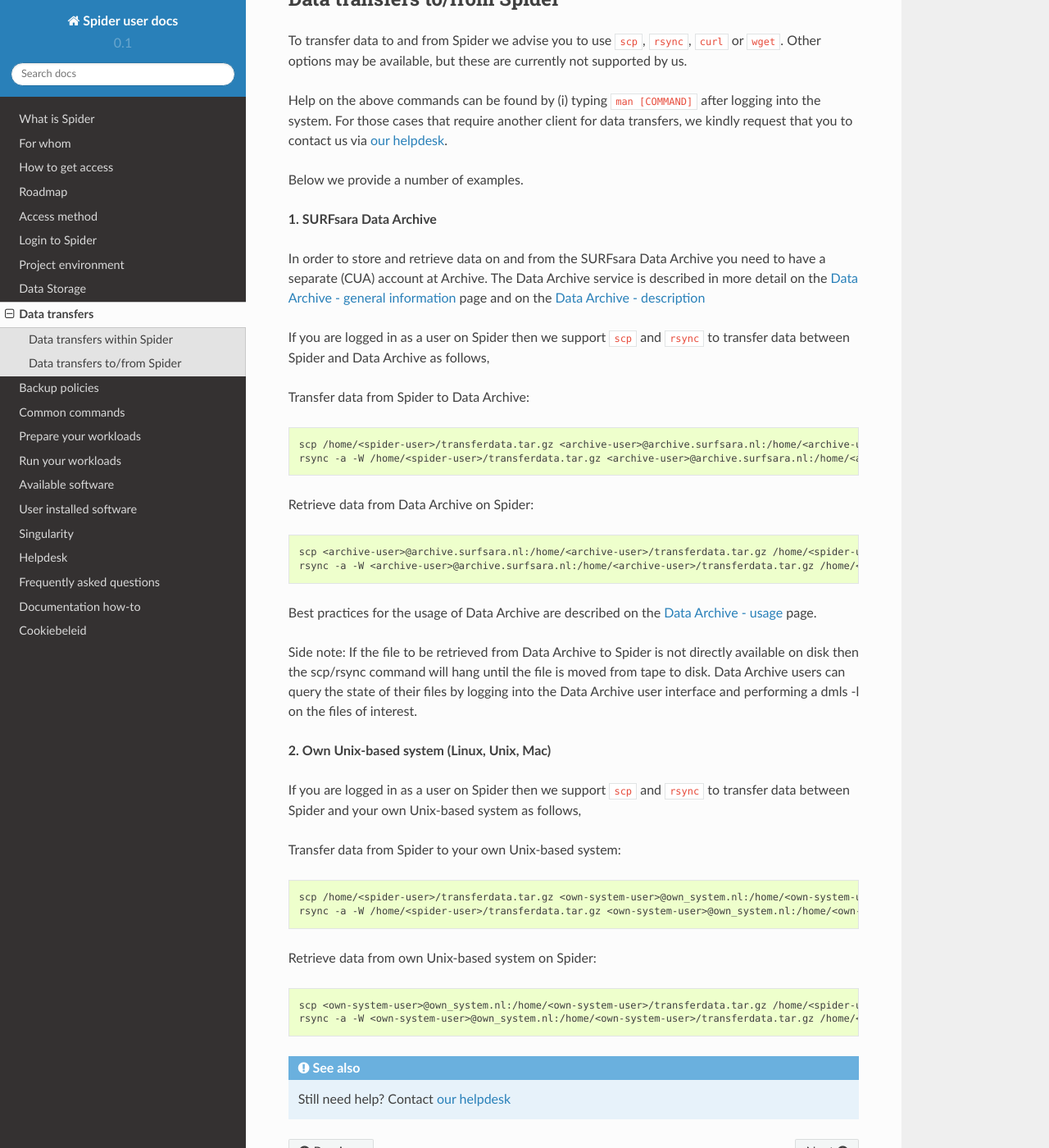
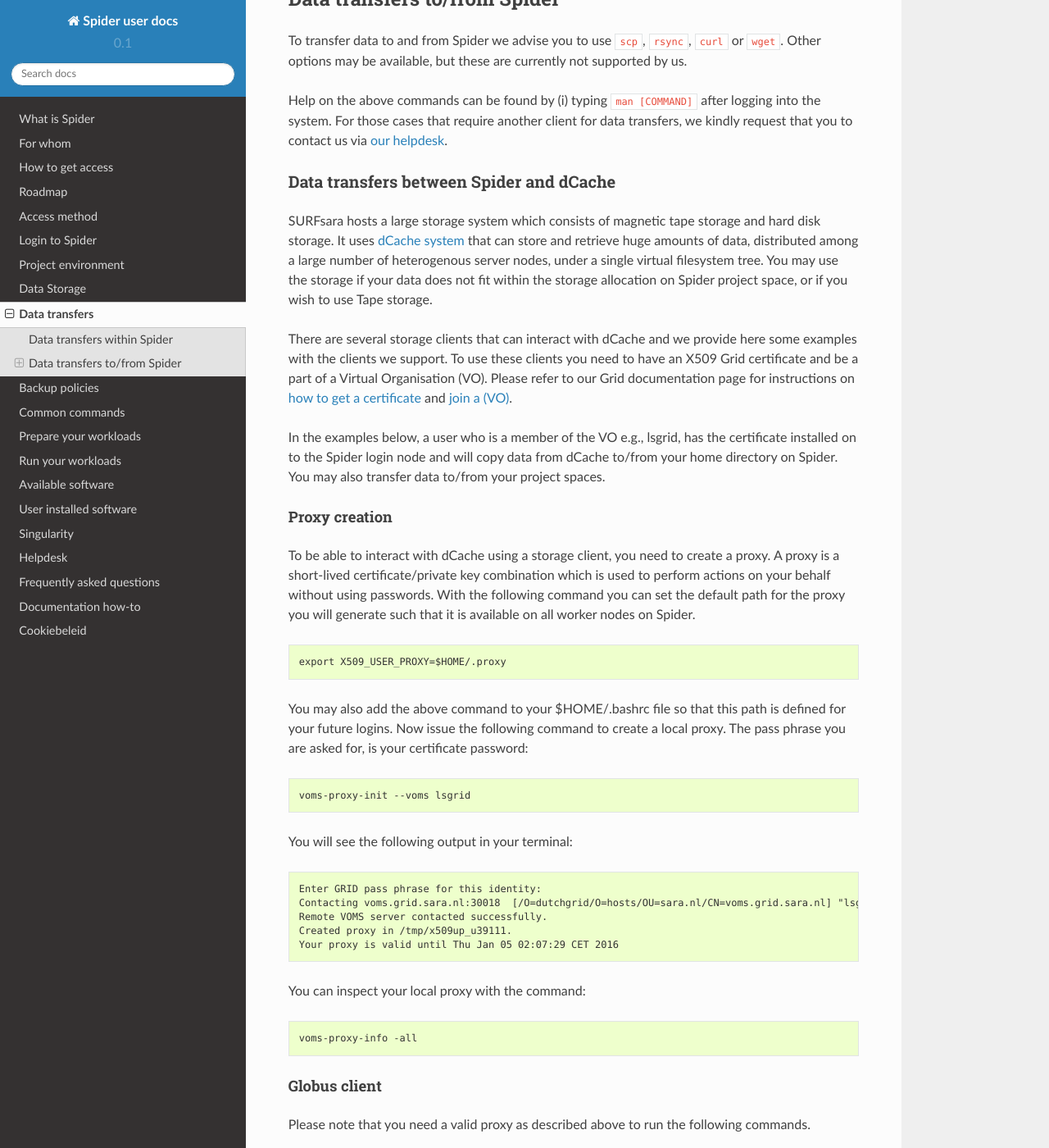
Before and after one commit to sara-nl/spiderdocs, a Sphinx documentation site: the page built from source/Pages/storage/data_transfers.rst, in a window 1280 px wide and 1400 px high, scrolled down 733 px. Shown: the whole window at 82% size. Built offline with Sphinx 7.4.7 and the Read the Docs theme 2.0.0, drawn with Linux system fonts in a browser that asks for light colours; pages that are not in the unit, such as notebooks, are missing from menus; some of the changed text lies outside the part shown.

```diff
--- a/source/Pages/storage/data_transfers.rst
+++ b/source/Pages/storage/data_transfers.rst
@@ -42,54 +42,142 @@
 transfers, we kindly request that you to contact us via
 :ref:`our helpdesk <helpdesk>`.
 
-Below we provide a number of examples.
+Data transfers between Spider and dCache
+========================================
 
-**1. SURFsara Data Archive**
+SURFsara hosts a large storage system which consists of magnetic tape storage and hard disk storage. It uses `dCache system`_ that can store and retrieve huge amounts of data, distributed among a large number of heterogenous server nodes, under a single virtual filesystem tree. You may use the storage if your data does not fit within the storage allocation on Spider project space, or if you wish to use Tape storage.
 
-In order to store and retrieve data on and from the SURFsara Data Archive you need to have a separate (CUA) account at Archive. The Data Archive service is described in more detail on the `Data Archive - general information`_ page and on the `Data Archive - description`_
+There are several storage clients that can interact with dCache and we provide here some examples with the clients we support. To use these clients you need to have an X509 Grid certificate and be a part of a Virtual Organisation (VO). Please refer to our Grid documentation page for instructions on `how to get a certificate`_  and `join a (VO)`_.
 
-If you are logged in as a user on Spider then we support ``scp`` and ``rsync`` to transfer data between Spider and Data Archive as follows,
+In the examples below, a user who is a member of the VO e.g., lsgrid, has the certificate installed on to the Spider login node and will copy data from dCache to/from your home directory on Spider. You may also transfer data to/from your project spaces.
 
-Transfer data from Spider to Data Archive:
+Proxy creation
+--------------
 
-.. code-block:: bash
+To be able to interact with dCache using a storage client, you need to create a proxy. A proxy is a short-lived certificate/private key combination which is used to perform actions on your behalf without using passwords. With the following command you can set the default path for the proxy you will generate such that it is available on all worker nodes on Spider.
 
-        scp /home/<spider-user>/transferdata.tar.gz <archive-user>@archive.surfsara.nl:/home/<archive-user>/
-        rsync -a -W /home/<spider-user>/transferdata.tar.gz <archive-user>@archive.surfsara.nl:/home/<archive-user>/
+.. code-block:: console
 
-Retrieve data from Data Archive on Spider:
+   export X509_USER_PROXY=$HOME/.proxy
 
-.. code-block:: bash
 
-        scp <archive-user>@archive.surfsara.nl:/home/<archive-user>/transferdata.tar.gz /home/<spider-user>/
-        rsync -a -W <archive-user>@archive.surfsara.nl:/home/<archive-user>/transferdata.tar.gz /home/<spider-user>/
+You may also add the above command to your $HOME/.bashrc file so that this path is defined for your future logins. Now issue the following command to create a local proxy. The pass phrase you are asked for, is your certificate password:
 
-Best practices for the usage of Data Archive are described on the `Data Archive - usage`_ page.
+.. code-block:: console
 
-Side note: If the file to be retrieved from Data Archive to Spider is not directly available on disk then the scp/rsync command will hang until the file is moved from tape to disk. Data Archive users can query the state of their files by logging into the Data Archive user interface and performing a dmls -l on the files of interest.
+   voms-proxy-init --voms lsgrid
 
-**2. Own Unix-based system (Linux, Unix, Mac)**
 
-If you are logged in as a user on Spider then we support ``scp`` and ``rsync`` to transfer data between Spider and your own Unix-based system as follows,
+You will see the following output in your terminal:
 
-Transfer data from Spider to your own Unix-based system:
+.. code-block:: console
 
-.. code-block:: bash
+   Enter GRID pass phrase for this identity:
+   Contacting voms.grid.sara.nl:30018  [/O=dutchgrid/O=hosts/OU=sara.nl/CN=voms.grid.sara.nl] "lsgrid"...
+   Remote VOMS server contacted successfully.
+   Created proxy in /tmp/x509up_u39111.
+   Your proxy is valid until Thu Jan 05 02:07:29 CET 2016
 
-        scp /home/<spider-user>/transferdata.tar.gz <own-system-user>@own_system.nl:/home/<own-system-user>/
-        rsync -a -W /home/<spider-user>/transferdata.tar.gz <own-system-user>@own_system.nl:/home/<own-system-user>/
 
-Retrieve data from own Unix-based system on Spider:
+You can inspect your local proxy with the command:
 
-.. code-block:: bash
+.. code-block:: console
 
-        scp <own-system-user>@own_system.nl:/home/<own-system-user>/transferdata.tar.gz /home/<spider-user>/
-        rsync -a -W <own-system-user>@own_system.nl:/home/<own-system-user>/transferdata.tar.gz /home/<spider-user>/
+   voms-proxy-info -all
+
+
+Globus client
+-------------
+Please note that you need a valid proxy as described above to run the following commands.
+
+* Listing directories on dCache:
+
+  .. code-block:: console
+
+     globus-url-copy -list gsiftp://gridftp.grid.sara.nl:2811/pnfs/grid.sara.nl/data/lsgrid/
+
+* Copy file from dCache to Spider:
+
+  .. code-block:: console
+
+     globus-url-copy \
+         gsiftp://gridftp.grid.sara.nl:2811/pnfs/grid.sara.nl/data/lsgrid/path-to-your-data/your-data.tar \
+         file:///`pwd`/your-data.tar
+
+* Copy file from Spider to dCache:
+
+  .. code-block:: console
+
+     globus-url-copy \
+         file:///$HOME/your-data.tar \
+         gsiftp://gridftp.grid.sara.nl:2811/pnfs/grid.sara.nl/data/lsgrid/path-to-your-data/your-data.tar
+
+* Copy directory from dCache to Spider:
+
+First create the directory locally, e.g. testdir.
+
+  .. code-block:: console
+
+     globus-url-copy -cd -r \
+     gsiftp://gridftp.grid.sara.nl:2811/pnfs/grid.sara.nl/data/lsgrid/path-to-your-data/testdir/ \
+     file:///$HOME/testdir/
+
+The ``globus-*`` client does not offer an option to create/delete directories or delete files. For this purpose you may use the gfal client as described below.
+
+gfal client
+-----------
+Please note that you need a valid proxy as described above to run the following commands.
+
+* Listing directories on dCache:
+
+ .. code-block:: console
+
+     gfal-ls -l gsiftp://gridftp.grid.sara.nl:2811/pnfs/grid.sara.nl/data/lsgrid/
+
+* Create directory on dCache:
+
+ .. code-block:: console
+
+     gfal-mkdir gsiftp://gridftp.grid.sara.nl:2811/pnfs/grid.sara.nl/data/lsgrid/path-to-your-data/newdir/
+
+* Copy file from dCache to Spider:
+
+
+  .. code-block:: console
+
+     gfal-copy \
+         gsiftp://gridftp.grid.sara.nl:2811/pnfs/grid.sara.nl/data/lsgrid/path-to-your-data/your-data.tar \
+         file:///`pwd`/your-data.tar
+
+* Copy file from Spider to dCache:
+
+  .. code-block:: console
+
+     gfal-copy \
+         file:///$HOME/your-data.tar \
+         gsiftp://gridftp.grid.sara.nl:2811/pnfs/grid.sara.nl/data/lsgrid/path-to-your-data/your-data.tar
+
+
+* Remove a file from dCache:
+
+  .. code-block:: console
+
+     gfal-rm gsiftp://gridftp.grid.sara.nl:2811/pnfs/grid.sara.nl/data/lsgrid/path-to-your-data/your-data.tar
+
+
+* Remove a whole (non empty) directory from dCache:
+
+  .. code-block:: console
+
+     gfal-rm -r gsiftp://gridftp.grid.sara.nl:2811/pnfs/grid.sara.nl/data/lsgrid/path-to-your-data/
+
+Recursive transfer of files (transferring a directory) is not supported with the gfal-copy command. For this purpose you may use globus-url-copy.
 
 .. seealso:: Still need help? Contact :ref:`our helpdesk <helpdesk>`
 
 
 .. Links:
-.. _`Data Archive - general information`: https://www.surf.nl/en/secure-long-term-storage-with-data-archive
-.. _`Data Archive - description`: https://userinfo.surfsara.nl/systems/data-archive/description
-.. _`Data Archive - usage`: https://userinfo.surfsara.nl/systems/data-archive/usage
+
+.. _`dCache system`: https://www.dcache.org/
+.. _`how to get a certificate`: http://doc.grid.surfsara.nl/en/latest/Pages/Basics/prerequisites.html#get-a-grid-certificate
+.. _`join a (VO)`: http://doc.grid.surfsara.nl/en/latest/Pages/Basics/prerequisites.html#join-a-virtual-organisation
```
